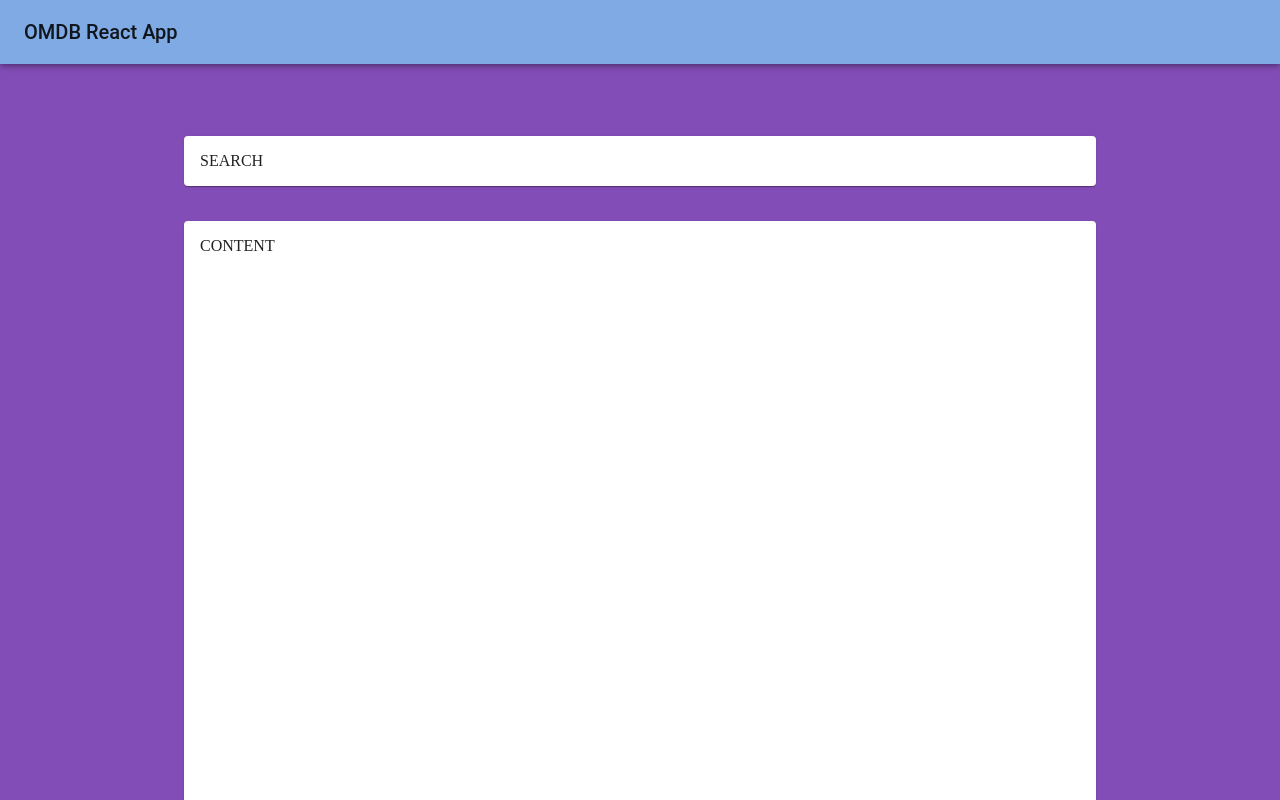
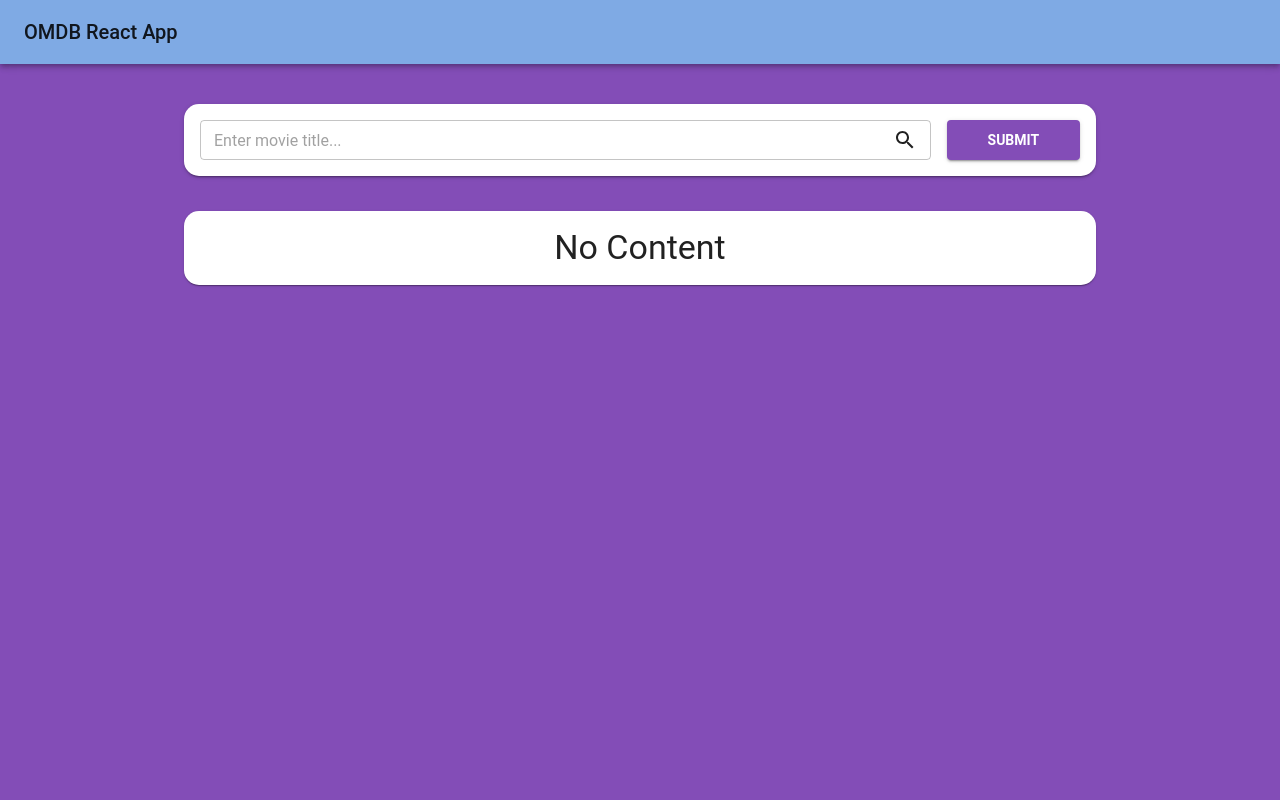
Before and after one commit to xXValhallaCoderXx/omdb-react-app, a React (Create React App) app: page /movies in a window 1280 px wide. Shown: the top 800 px of the page. Built offline with nearby package versions, Linux system fonts and the light colour scheme.

Commit message:
Implement search bar component in list view

```diff
--- a/src/pages/movie-list/View.tsx
+++ b/src/pages/movie-list/View.tsx
@@ -5,7 +5,8 @@ import { IMovieList } from "shared/types";
 import { Box } from "@material-ui/core";
 
 import { MainLayout } from "shared/layouts";
-import { Card } from "shared/components/atoms";
+import { Card, Typography } from "shared/components/atoms";
+import { SearchBar } from "shared/components/molecules";
 
 interface IProps {
   value: string;
@@ -17,8 +18,17 @@ interface IProps {
 const MainView: React.FC<IProps> = ({ onSubmit, onChange, results, value }) => {
   return (
     <MainLayout>
-      <Card style={{ position: "sticky", top: 55 }}> SEARCH</Card>
-      <Card style={{ marginTop: 35, height: 1200 }}>CONTENT</Card>
+      <Card
+        elevation={2}
+        style={{ position: "sticky", top: 55, borderRadius: 15 }}
+      >
+        <SearchBar onChange={onChange} value="" />
+      </Card>
+      <Card style={{ marginTop: 35, borderRadius: 15 }}>
+        <Typography align="center" variant="h4">
+          No Content
+        </Typography>
+      </Card>
     </MainLayout>
   );
 };
--- a/src/shared/components/atoms/Button/index.tsx
+++ b/src/shared/components/atoms/Button/index.tsx
@@ -3,7 +3,11 @@ import React from "react";
 import Button, { ButtonProps } from "@material-ui/core/Button";
 
 const ButtonComponent: React.FC<ButtonProps> = ({ children, ...rest }) => {
-  return <Button {...rest}>{children}</Button>;
+  return (
+    <Button style={{ fontWeight: 600 }} {...rest}>
+      {children}
+    </Button>
+  );
 };
 
 export default ButtonComponent;
--- a/src/shared/components/molecules/SearchBar/index.tsx
+++ b/src/shared/components/molecules/SearchBar/index.tsx
@@ -14,9 +14,6 @@ const useStyles = makeStyles((theme) => ({
     position: "sticky",
     top: 60,
   },
-  leftContent: {
-    padding: theme.spacing(5),
-  },
 }));
 
 interface IProps {
@@ -27,30 +24,8 @@ interface IProps {
 const SearchBar: React.FC<IProps> = ({ onChange, value }) => {
   const classes = useStyles();
   return (
-    // <Grid container spacing={3}>
-    //   <Grid item md={10}>
-    //     <Input
-    //       variant="outlined"
-    //       placeholder="Enter movie title..."
-    //       fullWidth
-    //       value={value}
-    //       onChange={onChange}
-    //       icon={<SearchIcon />}
-    //     />
-    //   </Grid>
-    //   <Grid item md={2}>
-    //     <Button
-    //       className={classes.searchBtn}
-    //       fullWidth
-    //       variant="contained"
-    //       type="submit"
-    //     >
-    //       Submit
-    //     </Button>
-    //   </Grid>
-    // </Grid>
     <Grid container spacing={2} className={classes.searchWrapper}>
-      <Grid item xs={8}>
+      <Grid item xs={10}>
         <Input
           size="small"
           variant="outlined"
@@ -61,8 +36,14 @@ const SearchBar: React.FC<IProps> = ({ onChange, value }) => {
           icon={<SearchIcon />}
         />
       </Grid>
-      <Grid item xs={4}>
-        <Button fullWidth variant="contained" type="submit">
+      <Grid item xs={2}>
+        <Button
+          className={classes.searchBtn}
+          fullWidth
+          variant="contained"
+          color="secondary"
+          type="submit"
+        >
           Submit
         </Button>
       </Grid>
--- a/src/shared/layouts/Main/index.tsx
+++ b/src/shared/layouts/Main/index.tsx
@@ -20,8 +20,10 @@ const useStyles = makeStyles((theme) => ({
   },
   content: {
     minHeight: "100vh",
-    paddingBottom: theme.spacing(10),
     backgroundColor: theme.palette.secondary.main,
+  },
+  childContent: {
+    marginTop: theme.spacing(5),
   },
 }));
 
@@ -31,11 +33,10 @@ const MainLayout: React.FC<IProps> = (props) => {
   return (
     <div className={classes.content}>
       <Navbar movieID={movieID} mobile={mobile} />
-      <Box mt={9} className={classes.height}>
-        <Container maxWidth="md" className={classes.height}>
-          {children}
-        </Container>
-      </Box>
+
+      <Container maxWidth="md" className={classes.childContent}>
+        {children}
+      </Container>
     </div>
   );
 };
```
